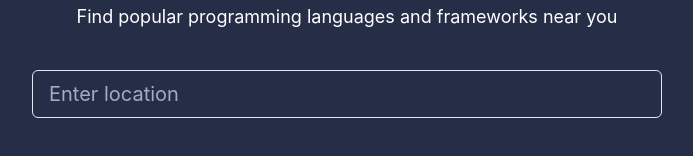
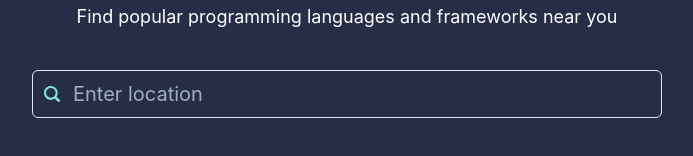
Before and after one commit to jbriones1/LearnIT, a React (Create React App) app: page / in a window 1280 px wide. Shown: the part 274-430 px from the top of the page, without its empty margins (293-986 px from the left). Built offline with nearby package versions, Linux system fonts and the light colour scheme.

Commit message:
Added icon to search bar.

```diff
--- a/src/components/SearchbarComponent/SearchBar.jsx
+++ b/src/components/SearchbarComponent/SearchBar.jsx
@@ -1,8 +1,15 @@
 import React, { useState } from 'react';
-import { Input, Center, Stack, Button } from '@chakra-ui/react';
+import {
+  Input,
+  Center,
+  Stack,
+  Button,
+  InputGroup,
+  InputLeftElement,
+} from '@chakra-ui/react';
 import statesInfo from '../../data/states.json';
 import citiesInfo from '../../data/cities.json';
-import { ArrowForwardIcon } from '@chakra-ui/icons';
+import { ArrowForwardIcon, Search2Icon } from '@chakra-ui/icons';
 
 const cities = Object.keys(citiesInfo);
 
@@ -36,6 +43,12 @@ const SearchBar = ({ handleChange, submitSearch, location }) => {
 
   return (
     <>
+      <InputGroup>
+        <InputLeftElement
+          pointerEvents='none'
+          children={<Search2Icon color='teal.200' />}
+          mt='1'
+        />
         <Input
           id='searchBar'
           placeholder='Enter location'
@@ -59,6 +72,7 @@ const SearchBar = ({ handleChange, submitSearch, location }) => {
               {suggestion}
             </Center>
           ))}
+      </InputGroup>
     </>
   );
 };
```
Lines whose indentation alone changed are shown as unchanged.
